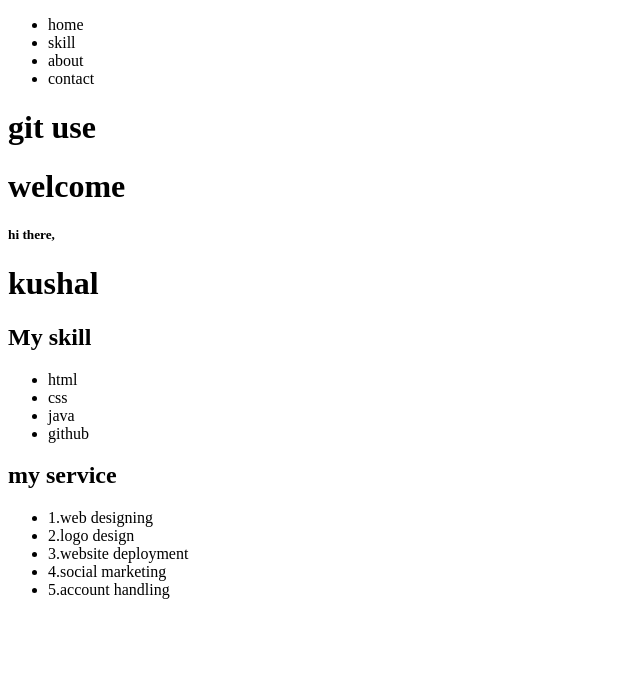
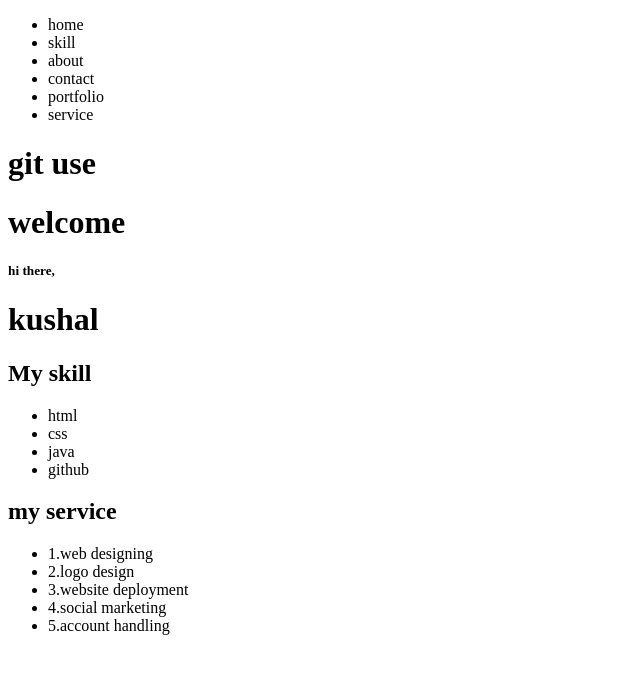
Before and after one commit to kushal022/gittest, a plain HTML site: page index.html in a window 1280 px wide. Shown: the whole page, without its empty margins (0-640 px from the left). Drawn offline with Linux system fonts and the light colour scheme.

Commit message:
feat:Design nav bar #8

```diff
--- a/index.html
+++ b/index.html
@@ -10,6 +10,8 @@
                 <li>skill</li>
                 <li>about</li>
                 <li>contact</li>
+                <Li>portfolio</Li>
+                <li>service</li>
             </ul>
         </header>
         <header id="info">
```
